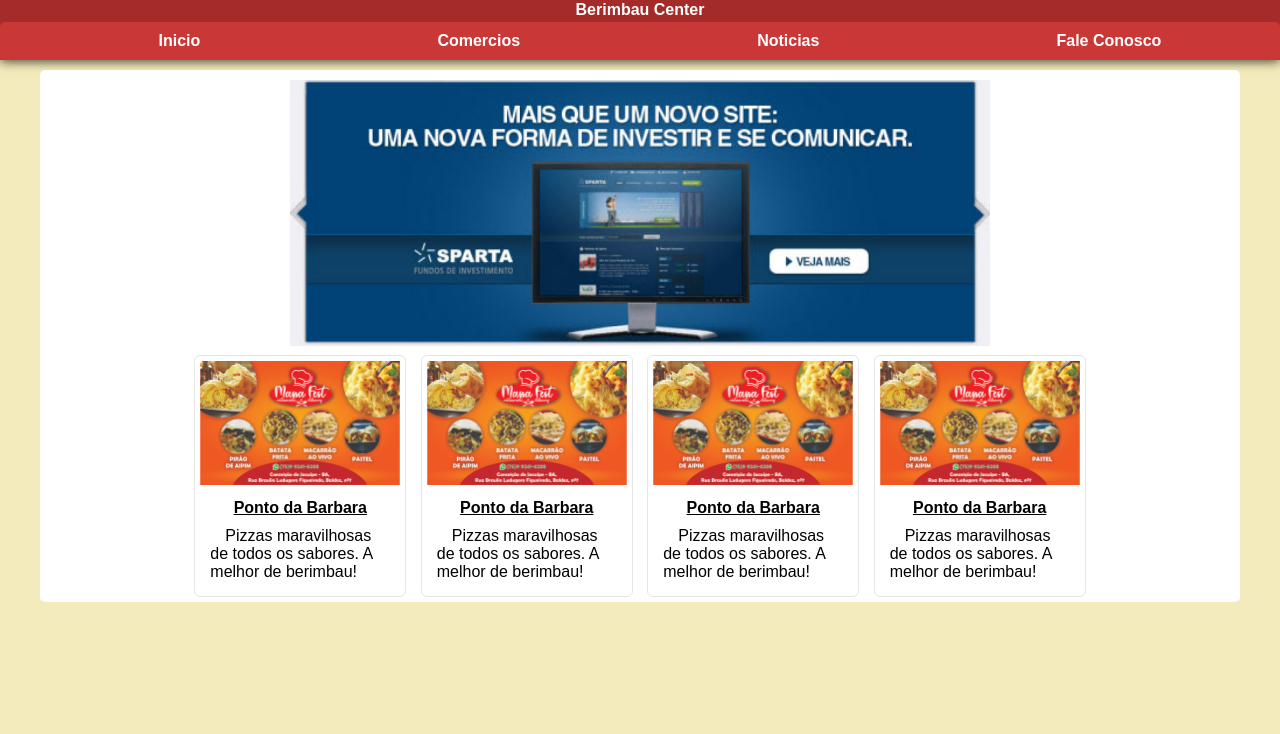
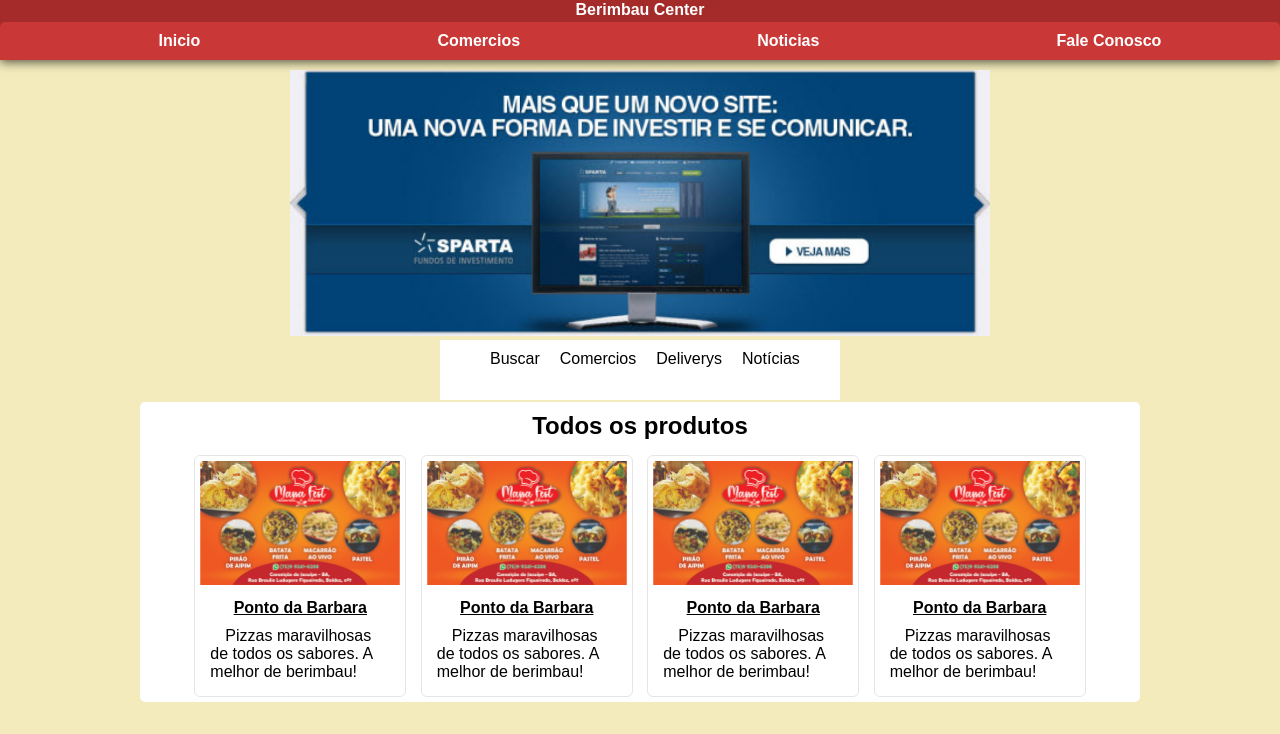
Before and after one commit to guiidev-cj/projetos, a plain HTML site: page berimbau-center/index.html in a window 1280 px wide. Shown: the part 66-800 px from the top of the page. Drawn offline with Linux system fonts and the light colour scheme.

Commit message:
adicionar navegaçao

```diff
--- a/berimbau-center/index.html
+++ b/berimbau-center/index.html
@@ -24,11 +24,20 @@
             <li><a href="">Fale Conosco</a></li>
         </ol>
     </header>
+    <main>
+        <img src="img/banner1.jpg" alt="">
+    </main>
+    <main id="navegacao">
+        <ul>
+            <li>Buscar</li>
+            <li>Comercios</li>
+            <li>Deliverys</li>
+            <li>Notícias</li>
+        </ul>
+    </main>
     <section>
-        <main>
-            <img src="img/banner1.jpg" alt="">
-        </main>
         <div id="container">
+            <h1 class="titulo_imgs">Todos os produtos</h1>
             <div class="conteudo">
             <div class="rows">
 
--- a/berimbau-center/style.css
+++ b/berimbau-center/style.css
@@ -1,3 +1,4 @@
+
 * {
     font-family: Arial, Helvetica, sans-serif;
     margin: 0;
@@ -106,20 +107,42 @@ main img{
     width: 100%;
     max-width: 700px;
 }
+/* Menu de navegação */
+
+main#navegacao{
+    margin: auto;
+}
+
+main#navegacao ul {
+    background-color: white;
+    display: flex;
+    width: 360px;
+    height: 60px;
+    margin: auto;
+}
+
+main#navegacao li {
+}
 /* Conteudo */
 section {
     background-color: white;
-    max-width: 1200px;
+    max-width: 1000px;
     margin: auto;
-    margin-top: 10px;
+    margin-top:2px;
     border-radius: 5px;
     text-align: center;
 }
+
 #container{
     display:;
     margin: auto;
     text-align: center;
 }
+
+.titulo_imgs {
+    padding: 10px;
+}
+
 .conteudo {
     margin: auto;
     text-align: center;
@@ -138,7 +161,7 @@ section {
         width: 200px;
     }
     #container img {
-        width: 200px;
+        width: 100%;
     }
 }
 
```
